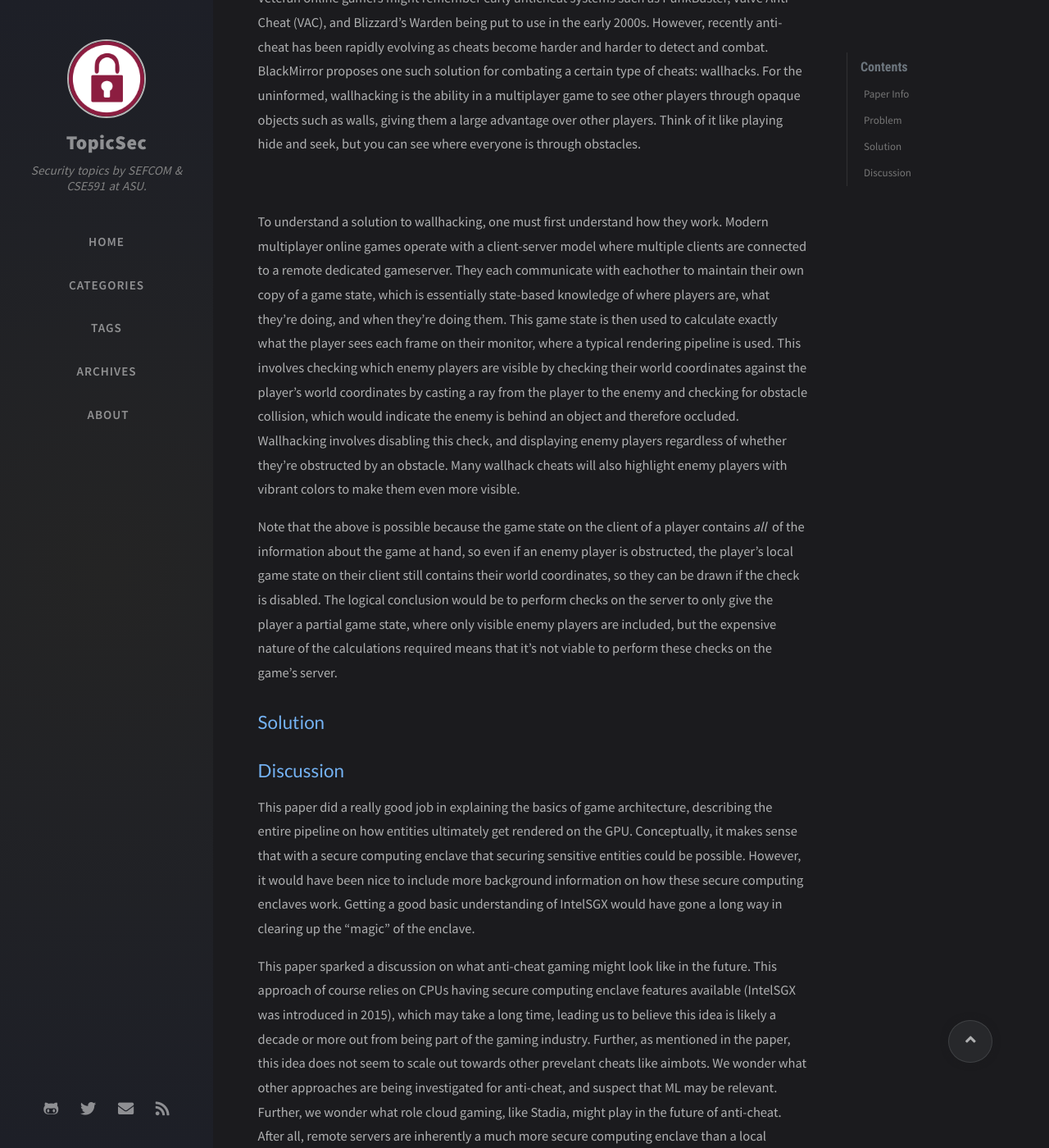
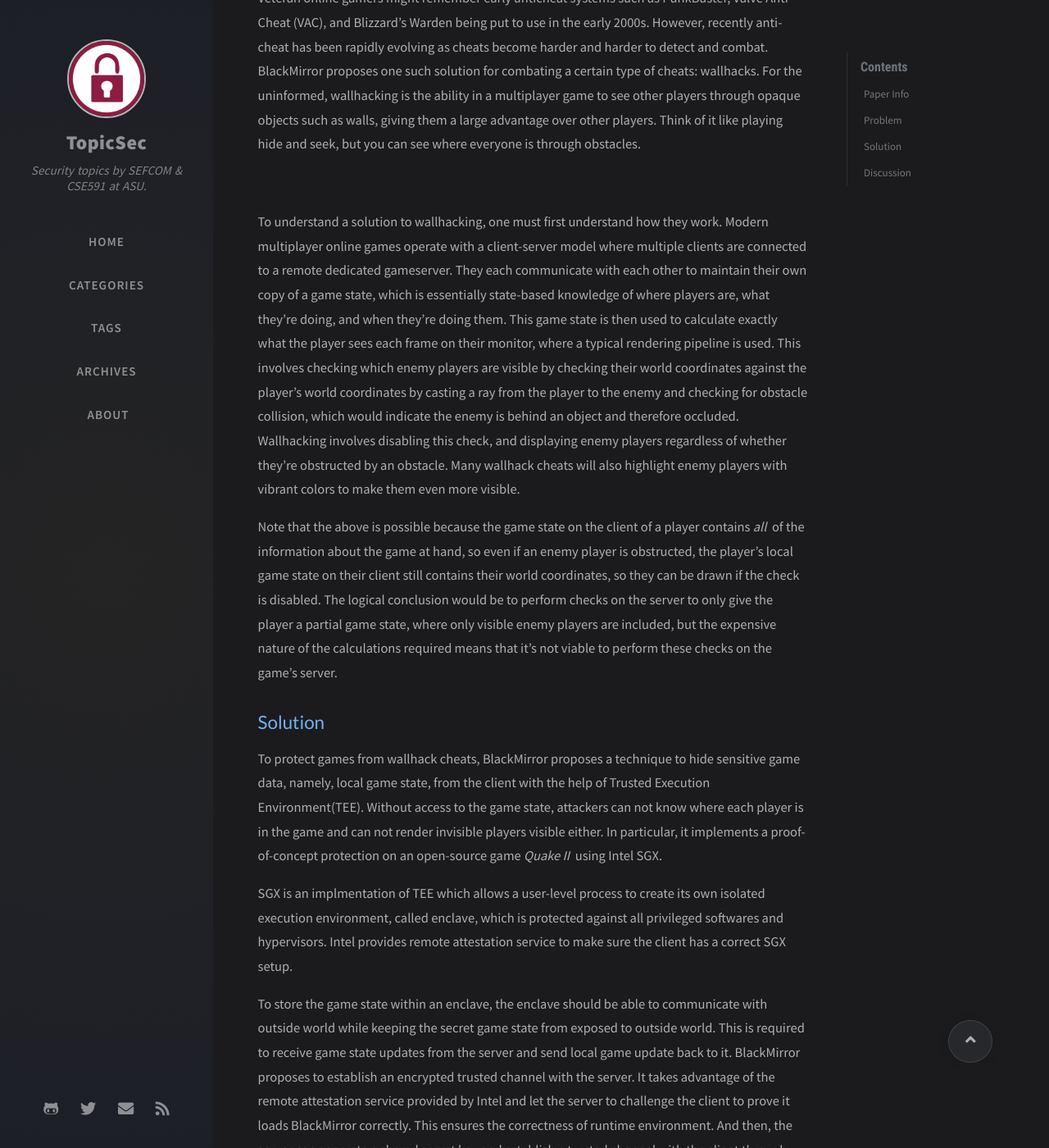
Before and after one commit to TopicSec/topicsec.github.io, a Jekyll site: the page built from _posts/2021-01-20-blackmirror.md, in a window 1280 px wide and 1400 px high, scrolled down 614 px. Shown: the whole window at 82% size. Built offline with Jekyll 4.4.1, drawn with Linux system fonts in a browser that asks for light colours; nearby versions of some CDN libraries; comment, search, counter and statistics services are not loaded; some of the changed text lies outside the part shown.

Commit message:
add solution section

```diff
--- a/_posts/2021-01-20-blackmirror.md
+++ b/_posts/2021-01-20-blackmirror.md
@@ -19,14 +19,19 @@ Cheating in online games is a problem that has plagued online gaming since its i
 
 ![](/assets/img/2021-01-20-blackmirror/wallhack.jpg)
 
-To understand a solution to wallhacking, one must first understand how they work. Modern multiplayer online games operate with a client-server model where multiple clients are connected to a remote dedicated gameserver. They each communicate with eachother to maintain their own copy of a game state, which is essentially state-based knowledge of where players are, what they're doing, and when they're doing them. This game state is then used to calculate exactly what the player sees each frame on their monitor, where a typical rendering pipeline is used. This involves checking which enemy players are visible by checking their world coordinates against the player's world coordinates by casting a ray from the player to the enemy and checking for obstacle collision, which would indicate the enemy is behind an object and therefore occluded. Wallhacking involves disabling this check, and displaying enemy players regardless of whether they're obstructed by an obstacle. Many wallhack cheats will also highlight enemy players with vibrant colors to make them even more visible.
+To understand a solution to wallhacking, one must first understand how they work. Modern multiplayer online games operate with a client-server model where multiple clients are connected to a remote dedicated gameserver. They each communicate with each other to maintain their own copy of a game state, which is essentially state-based knowledge of where players are, what they're doing, and when they're doing them. This game state is then used to calculate exactly what the player sees each frame on their monitor, where a typical rendering pipeline is used. This involves checking which enemy players are visible by checking their world coordinates against the player's world coordinates by casting a ray from the player to the enemy and checking for obstacle collision, which would indicate the enemy is behind an object and therefore occluded. Wallhacking involves disabling this check, and displaying enemy players regardless of whether they're obstructed by an obstacle. Many wallhack cheats will also highlight enemy players with vibrant colors to make them even more visible.
 
 Note that the above is possible because the game state on the client of a player contains *all* of the information about the game at hand, so even if an enemy player is obstructed, the player's local game state on their client still contains their world coordinates, so they can be drawn if the check is disabled. The logical conclusion would be to perform checks on the server to only give the player a partial game state, where only visible enemy players are included, but the expensive nature of the calculations required means that it's not viable to perform these checks on the game's server.
 
 
+## Solution
+To protect games from wallhack cheats, BlackMirror proposes a technique to hide sensitive game data, namely, local game state, from the client with the help of Trusted Execution Environment(TEE). Without access to the game state, attackers can not know where each player is in the game and can not render invisible players visible either. In particular, it implements a proof-of-concept protection on an open-source game *Quake II* using Intel SGX.
 
-## Solution
+SGX is an implmentation of TEE which allows a user-level process to create its own isolated execution environment, called enclave, which is protected against all privileged softwares and hypervisors. Intel provides remote attestation service to make sure the client has a correct SGX setup.
 
+To store the game state within an enclave, the enclave should be able to communicate with outside world while keeping the secret game state from exposed to outside world. This is required to receive game state updates from the server and send local game update back to it. BlackMirror proposes to establish an encrypted trusted channel with the server. It takes advantage of the remote attestation service provided by Intel and let the server to challenge the client to prove it loads BlackMirror correctly. This ensures the correctness of runtime environment. And then, the server can generate a shared secret key and establish a trusted channel with the client through SGX. This secret key is not exposed outside of the enclave so attackers are not able to decrypt messages passing through the trusted channel.
+
+A secured channel between client and server ensures attackers do not have access to the game state and are not able to tamper with the game state. However, it is still not enough to protect games from wallhack. The game graphics are ultimately rendered by the GPU, which is assumed to be controlled by attackers. When a frame is being rendered, all the entities in the game will be sent to GPU for rendering. Attackers can sniff the traffic and identify the location of players. To resolve this, BlackMirror decides to perform a visibility test on the entities that are going to GPU from the enclave. Entities that are not visible are going to be filtered and not go to GPU. This prevents wallhack in the sense that the location information of the player behind a wall is never sent to GPU so there is nothing that attackers can sniff from the bus from enclave to GPU.
 
 ## Discussion
 
```
